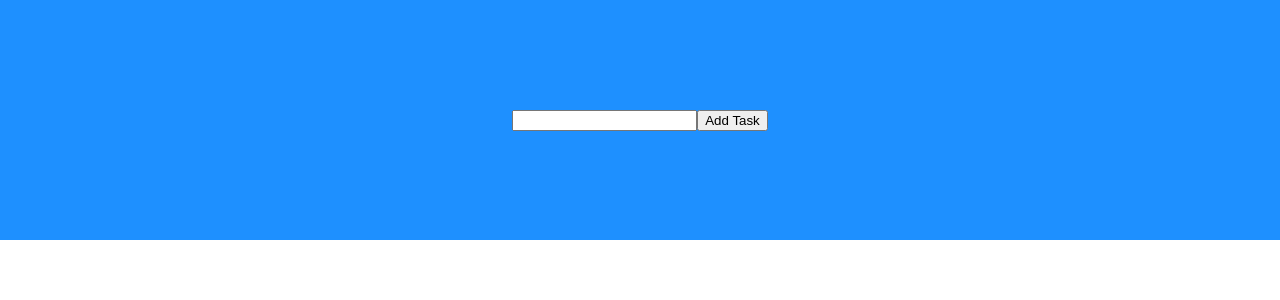
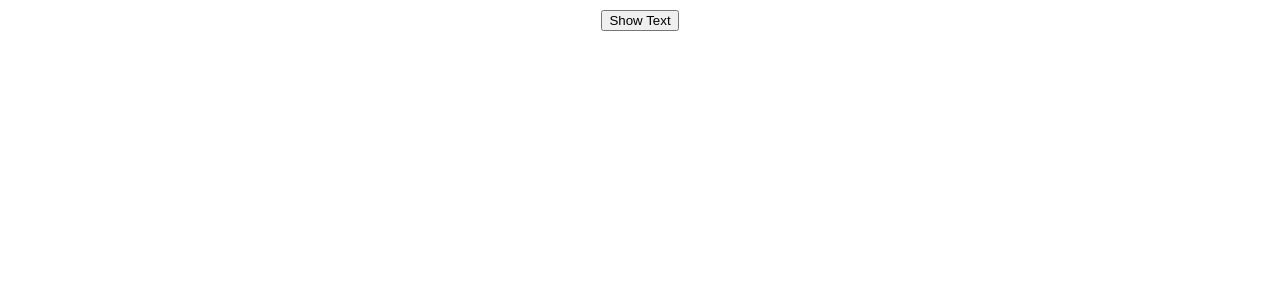
Before and after one commit to ihor-vip/react18-firebase, a React (Create React App) app: page / in a window 1280 px wide. Shown: the top 300 px of the page. Built offline with nearby package versions, Linux system fonts and the light colour scheme.

Commit message:
Component LIfecycle | UseEffect React

```diff
--- a/src/App.css
+++ b/src/App.css
@@ -4,6 +4,7 @@
   flex-direction: column;
   width: 100vw;
   font-family: Arial, Helvetica, sans-serif;
+  margin-top: 10px;
 }
 
 body {
--- a/src/App.js
+++ b/src/App.js
@@ -1,60 +1,21 @@
 import "./App.css";
 import { useState } from "react";
-import { Task } from "./Task";
+import { Text } from "./Text";
 
 function App() {
-    const [todoList, setTodoList] = useState([]);
-    const [newTask, setNewTask] = useState("");
-
-    const handleChange = (event) => {
-        setNewTask(event.target.value);
-    };
-
-    const addTask = () => {
-        const task = {
-            id: todoList.length === 0 ? 1 : todoList[todoList.length - 1].id + 1,
-            taskName: newTask,
-            completed: false,
-        };
-        setTodoList(task.taskName !== "" ? [...todoList, task] : todoList);
-    };
-
-    const deleteTask = (id) => {
-        setTodoList(todoList.filter((task) => task.id !== id));
-    };
-
-    const completeTask = (id) => {
-        setTodoList(
-            todoList.map((task) => {
-                if (task.id === id) {
-                    return { ...task, completed: true };
-                } else {
-                    return task;
-                }
-            })
-        );
-    };
+    const [showText, setShowText] = useState(false);
 
     return (
         <div className="App">
-            <div className="addTask">
-                <input onChange={handleChange}/>
-                <button onClick={addTask}> Add Task</button>
-            </div>
-            <div className="list">
-                {todoList.map((task) => {
-                    return (
-                        <Task
-                            key={task.id}
-                            taskName={task.taskName}
-                            id={task.id}
-                            completed={task.completed}
-                            deleteTask={deleteTask}
-                            completeTask={completeTask}
-                        />
-                    );
-                })}
-            </div>
+            <button
+                onClick={() => {
+                    setShowText(!showText);
+                }}
+            >
+                Show Text
+            </button>
+
+            {showText && <Text />}
         </div>
     );
 }
--- /dev/null
+++ b/src/Text.js
@@ -0,0 +1,26 @@
+import React from "react";
+import { useState, useEffect } from "react";
+
+export const Text = () => {
+    const [text, setText] = useState("");
+
+    useEffect(() => {
+        console.log("COMPONENT MOUNTED");
+
+        return () => {
+            console.log("COMPONENT UNMOUNTED");
+        };
+    }, []);
+
+    return (
+        <div>
+            <input
+                onChange={(event) => {
+                    setText(event.target.value);
+                }}
+            />
+
+            <h1> {text}</h1>
+        </div>
+    );
+};
```
